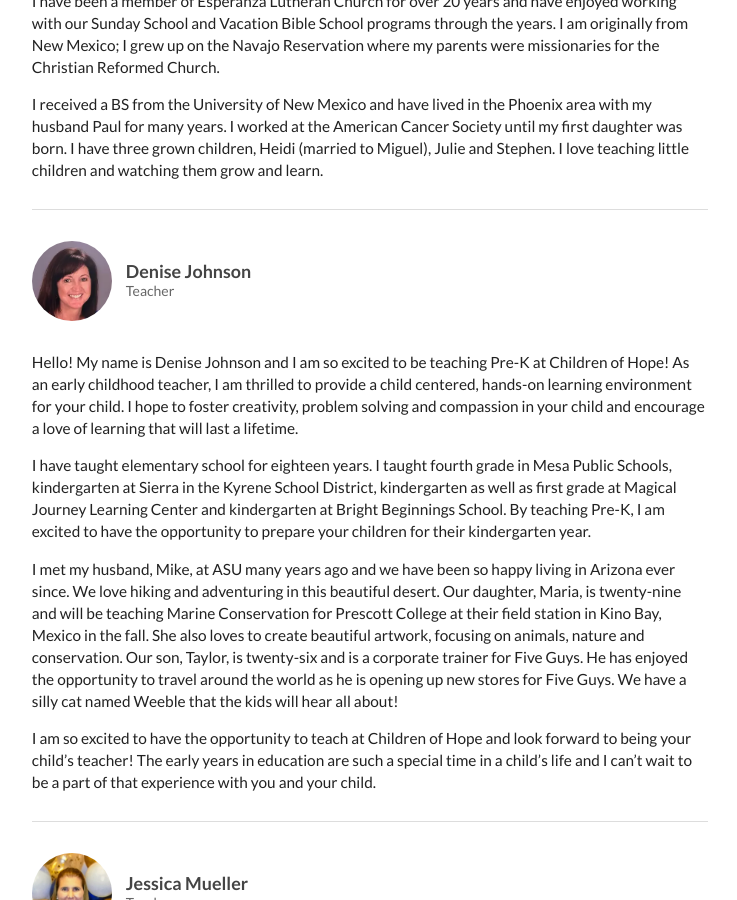
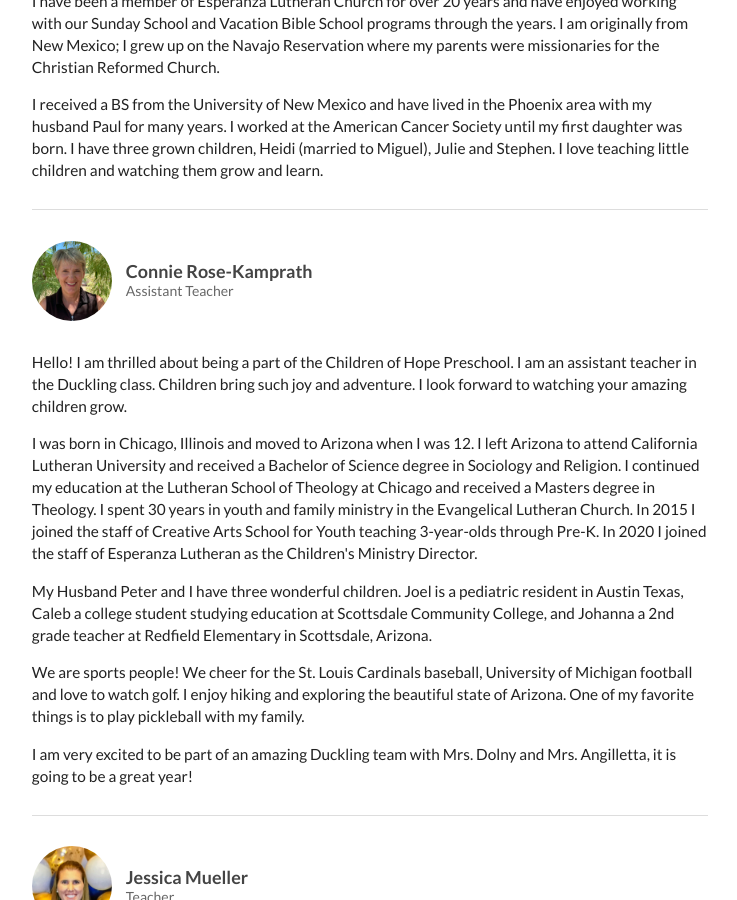
Before and after one commit to childrenofhope/childrenofhope, a Jekyll site: the page built from about/teachers.md, in a window 1280 px wide and 900 px high, scrolled down 2402 px. Shown: the whole window, without its empty margins (270-1007 px from the left). Built offline with Jekyll 4.4.1, drawn with Linux system fonts in a browser that asks for light colours.

Commit message:
Removed Denise Johnson and added Connie Rose-Kamprath to teacher bios

```diff
--- a/about/teachers.md
+++ b/about/teachers.md
@@ -147,41 +147,46 @@ Teachers & Staff
 <div class="ui section divider"></div>
 
 <h3 class="ui header">
-  <img src="{{ site.baseurl }}/assets/images/teachers/denise_johnson.webp"
-    alt="Denise Johnson" class="ui tiny circular image" />
+  <img src="{{ site.baseurl }}/assets/images/teachers/connie_rose-kamprath.jpg"
+    alt="Connie Rose-Kamprath" class="ui tiny circular image" />
   <div class="content">
-    Denise Johnson
-    <div class="sub header">Teacher</div>
+    Connie Rose-Kamprath
+    <div class="sub header">Assistant Teacher</div>
   </div>
 </h3>
 
 <div class="ui hidden divider"></div>
 
 <p>
-  Hello! My name is Denise Johnson and I am so excited to be teaching Pre-K at Children of Hope!
-  As an early childhood teacher, I am thrilled to provide a child centered, hands-on learning
-  environment for your child. I hope to foster creativity, problem solving and compassion in your
-  child and encourage a love of learning that will last a lifetime.
+  Hello! I am thrilled about being a part of the Children of Hope Preschool.  I am an assistant
+  teacher in the Duckling class.  Children bring such joy and adventure. I look forward to
+  watching your amazing children grow.
 </p>
+
 <p>
-  I have taught elementary school for eighteen years. I taught fourth grade in Mesa Public Schools,
-  kindergarten at Sierra in the Kyrene School District, kindergarten as well as first grade at
-  Magical Journey Learning Center and kindergarten at Bright Beginnings School. By teaching Pre-K,
-  I am excited to have the opportunity to prepare your children for their kindergarten year.
+  I was born in Chicago, Illinois and moved to Arizona when I was 12. I left Arizona to attend
+  California Lutheran University and received a Bachelor of Science degree in Sociology and Religion.
+  I continued my education at the Lutheran School of Theology at Chicago and received a Masters degree
+  in Theology.  I spent 30 years in youth and family ministry in the Evangelical Lutheran Church.
+  In 2015 I joined the staff of Creative Arts School for Youth teaching 3-year-olds through Pre-K.
+  In 2020 I joined the staff of Esperanza Lutheran as the Children's Ministry Director.
 </p>
+
 <p>
-  I met my husband, Mike, at ASU many years ago and we have been so happy living in Arizona ever
-  since. We love hiking and adventuring in this beautiful desert. Our daughter, Maria, is
-  twenty-nine and will be teaching Marine Conservation for Prescott College at their field station
-  in Kino Bay, Mexico in the fall. She also loves to create beautiful artwork, focusing on animals,
-  nature and conservation. Our son, Taylor, is twenty-six and is a corporate trainer for Five Guys.
-  He has enjoyed the opportunity to travel around the world as he is opening up new stores for
-  Five Guys. We have a silly cat named Weeble that the kids will hear all about!
+  My Husband Peter and I have three wonderful children.  Joel is a pediatric resident in Austin Texas,
+  Caleb a college student studying education at Scottsdale Community College, and Johanna a 2nd grade
+  teacher at Redfield Elementary in Scottsdale, Arizona.
 </p>
+
 <p>
-  I am so excited to have the opportunity to teach at Children of Hope and look forward to being
-  your child’s teacher! The early years in education are such a special time in a child’s life and
-  I can’t wait to be a part of that experience with you and your child.
+  We are sports people! We cheer for the St. Louis Cardinals baseball, University of Michigan football
+  and love to watch golf.  I enjoy hiking and exploring the beautiful state of Arizona. One of my
+  favorite things is to play pickleball with my family.
+</p>
+
+<p>
+  I am very excited to be part of an amazing Duckling team with Mrs. Dolny and Mrs. Angilletta,
+  it is going to be a great year!
 </p>
 
 <div class="ui section divider"></div>
```
Also changed, not shown: assets/images/teachers/connie_rose-kamprath.jpg (added), assets/images/teachers/denise_johnson.webp (deleted).
